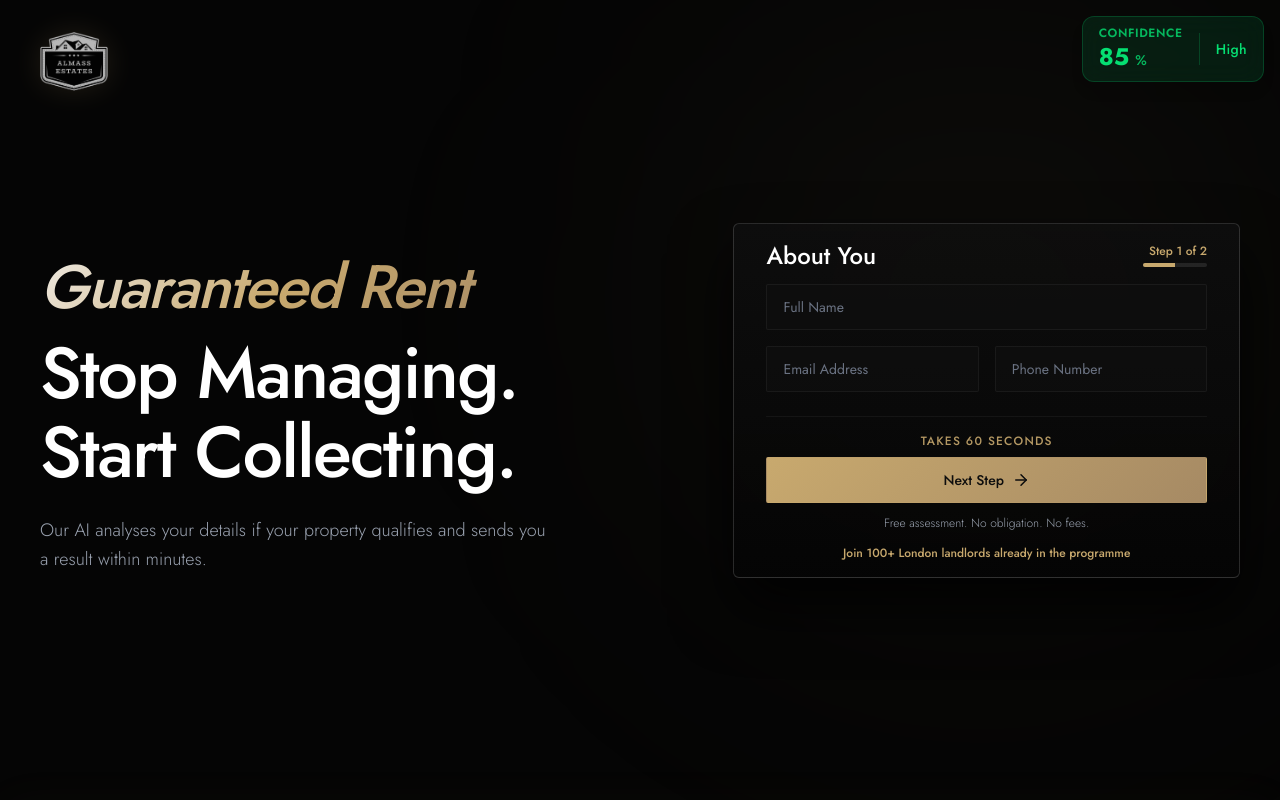
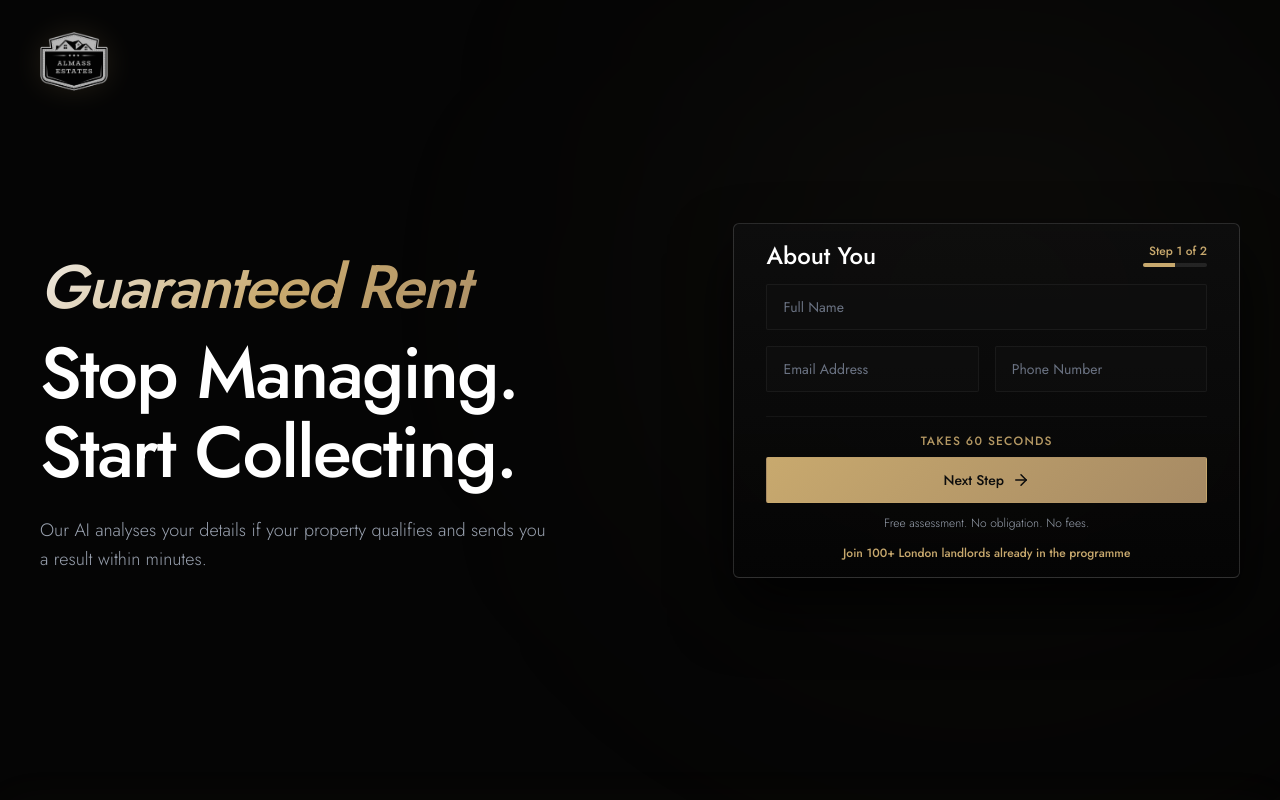
Before and after one commit to officeakmarketing/almass-estates, a React (Vite) app: page / in a window 1280 px wide. Shown: the top 800 px of the page. Built offline with nearby package versions, Linux system fonts and the light colour scheme.

Commit message:
Fixed Confidence Score Ui Issue

```diff
--- a/src/App.jsx
+++ b/src/App.jsx
@@ -1,4 +1,4 @@
-import React, { useEffect, useRef, useState } from "react";
+import React, { useEffect, useRef } from "react";
 import Hero from "./components/Hero";
 import TrustStrip from "./components/TrustStrip";
 import PainPoints from "./components/PainPoints";
@@ -10,7 +10,6 @@ import Testimonials from "./components/Testimonials";
 import FAQ from "./components/FAQ";
 
 import Footer from "./components/Footer";
-import ConfidenceScore from "./components/ConfidenceScore";
 
 import brandConfig from "./config/brand";
 
@@ -54,16 +53,9 @@ function ScrollProgressBar() {
 export default function App() {
   useSmoothScroll(0.09);
 
-  // State to hold the confidence score from your webhook.
-  // Replace 85 with null or 0 in production until the webhook fires.
-  const [webhookScore, setWebhookScore] = useState(85);
-
   return (
     <div className="font-sans antialiased bg-black min-h-screen">
       <ScrollProgressBar />
-
-      {/* Display the score if it exists */}
-      <ConfidenceScore score={webhookScore} />
 
       <Hero />
       <PainPoints />
--- a/src/components/ConfidenceScore.jsx
+++ b/src/components/ConfidenceScore.jsx
@@ -17,7 +17,7 @@ export default function ConfidenceScore({ score }) {
 
   return (
     <div
-      className={`fixed top-4 right-4 z-50 flex items-center gap-3 px-4 py-2 rounded-xl border backdrop-blur-md shadow-lg transition-all duration-300 ${colorClass}`}
+      className={`inline-flex items-center justify-center gap-3 px-4 py-2 rounded-xl border backdrop-blur-md shadow-lg transition-all duration-300 mb-4 ${colorClass}`}
     >
       <div className="flex flex-col">
         <span className="text-xs font-semibold uppercase tracking-wider opacity-80">
--- a/src/components/LeadForm.jsx
+++ b/src/components/LeadForm.jsx
@@ -2,6 +2,7 @@ import React, { useState, useEffect } from "react";
 import { motion } from "framer-motion";
 import { CheckCircle2, ArrowRight, ArrowUpRight, MessageCircle } from "lucide-react";
 import brandConfig from "../config/brand";
+import ConfidenceScore from "./ConfidenceScore";
 
 const LeadForm = () => {
   const [formData, setFormData] = useState({
@@ -276,6 +277,9 @@ const LeadForm = () => {
         </div>
       ) : submissionState === "success" ? (
         <div className="flex flex-col h-full w-full overflow-y-auto custom-scrollbar pr-2 pb-4 pt-2">
+          <div className="w-full flex justify-center">
+            <ConfidenceScore score={quoteData.confidenceScore} />
+          </div>
           <div className="space-y-4 text-gray-300 font-light text-[13px] sm:text-sm leading-relaxed">
             <p>
               Based on the information you’ve provided and comparable rental properties nearby, Almass Estates would currently be prepared to offer:
```
